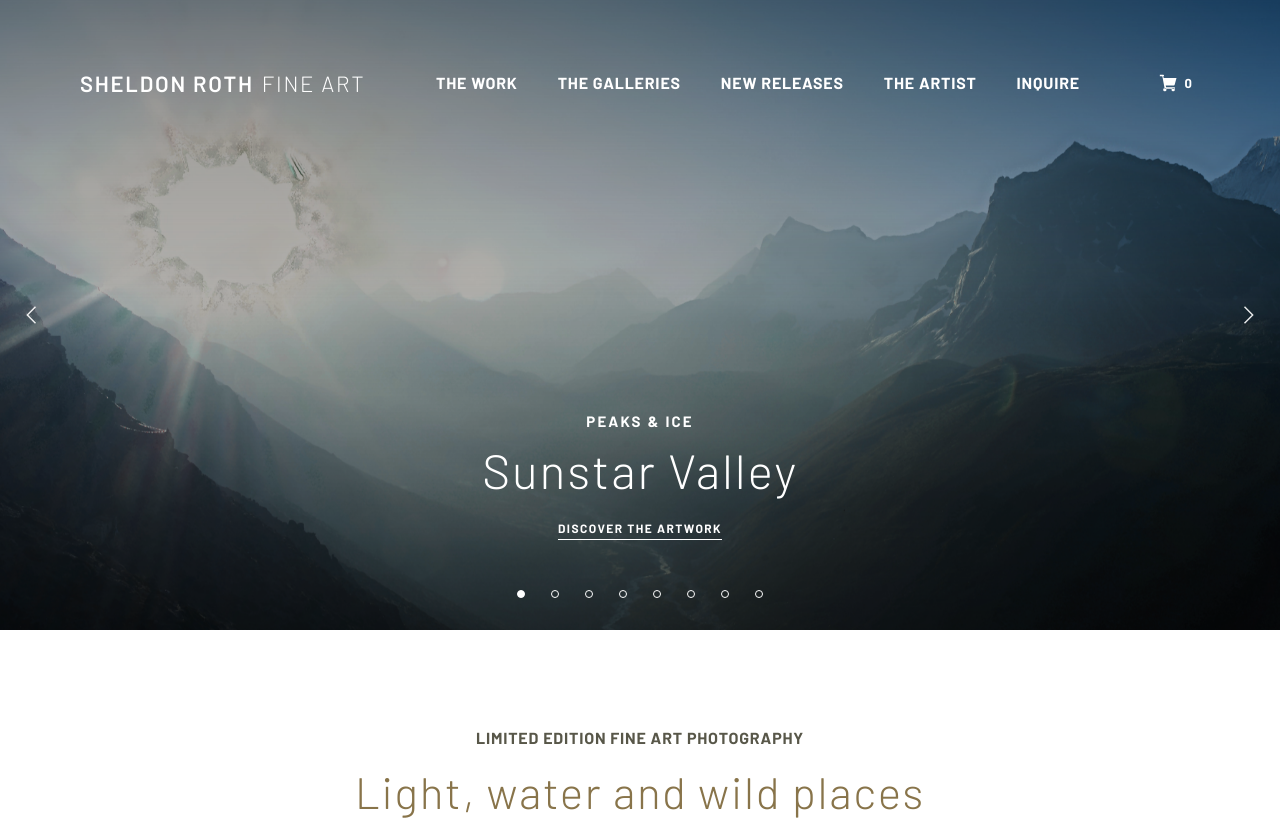
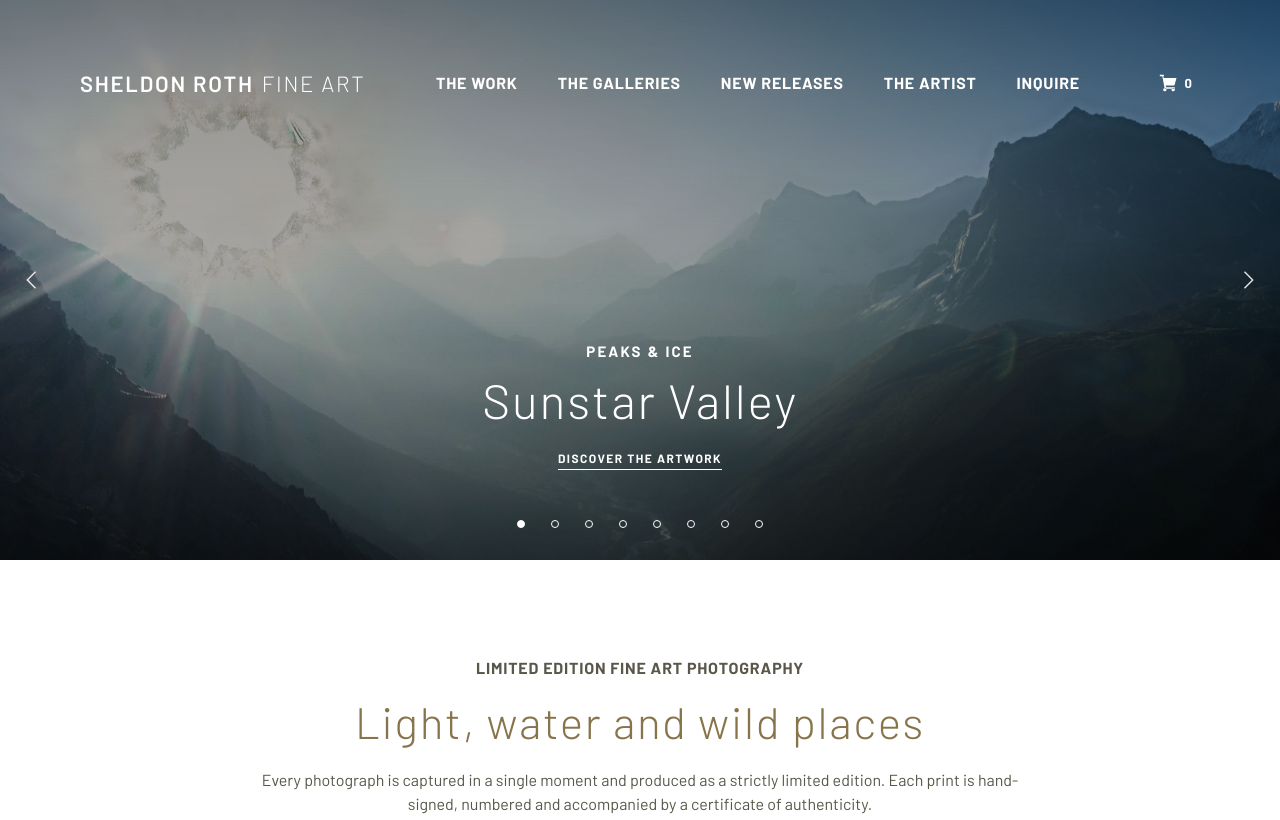
Before and after one commit to sheldonroth/sheldonroth, a Next.js app: page / in a window 1280 px wide. Shown: the top 820 px of the page. Built offline with nearby package versions, Linux system fonts and the light colour scheme.

Commit message:
Scale layout like lik.com on wide screens: 70vh heroes, full-width header, 1280px container and growing section padding above 1800px

```diff
--- a/src/app/(frontend)/artist/page.tsx
+++ b/src/app/(frontend)/artist/page.tsx
@@ -33,7 +33,7 @@ export default function ArtistPage() {
   const wide = getImage('snow-range');
   return (
     <>
-      <section className="relative h-[560px] w-full overflow-hidden bg-black md:h-[630px]">
+      <section className="lk-hero-h relative w-full overflow-hidden bg-black">
         <Image src={hero.src} alt="Frozen Symphony by Sheldon Roth" fill priority quality={90} sizes="100vw" className="object-cover" />
         <div className="lk-scrim absolute inset-0" />
         <div className="absolute inset-x-0 bottom-0 px-5 pb-[70px] text-center text-white md:pb-[90px]">
--- a/src/app/(frontend)/page.tsx
+++ b/src/app/(frontend)/page.tsx
@@ -61,7 +61,7 @@ export default function Home() {
       </section>
 
       {/* Feature panorama */}
-      <section className="relative h-[480px] overflow-hidden md:h-[600px]">
+      <section className="lk-hero-h relative overflow-hidden lg:mx-10">
         <Image quality={90} src={panoImg.src} alt={`${panorama.title} by Sheldon Roth`} fill sizes="100vw" className="object-cover" />
         <div className="lk-scrim absolute inset-0" />
         <div className="absolute inset-x-0 bottom-0 px-5 pb-16 text-center text-white md:pb-20">
--- a/src/app/globals.css
+++ b/src/app/globals.css
@@ -51,9 +51,16 @@ body {
 
 /* ---------- Layout rhythm (Lik: 1200px container, 100px section padding) ---------- */
 .lk-container { width: 100%; max-width: 1240px; margin: 0 auto; padding-left: 20px; padding-right: 20px; }
-.lk-container-wide { width: 100%; max-width: 1440px; margin: 0 auto; padding-left: 20px; padding-right: 20px; }
+.lk-container-wide { width: 100%; max-width: 1240px; margin: 0 auto; padding-left: 20px; padding-right: 20px; }
+/* lik.com widens its container from 1200px to 1280px on large desktops */
+@media (min-width: 1800px) { .lk-container, .lk-container-wide { max-width: 1320px; } }
 .lk-section { padding-top: 60px; padding-bottom: 60px; }
-@media (min-width: 1024px) { .lk-section { padding-top: 100px; padding-bottom: 100px; } }
+/* Lik section padding grows with the viewport: 100px at 1440, 190px at 2560 */
+@media (min-width: 1024px) { .lk-section { padding-top: clamp(100px, 7.4vw, 190px); padding-bottom: clamp(100px, 7.4vw, 190px); } }
+
+/* Lik heroes are 70% of the viewport height at every width (630px at 1440x900, 1008px at 2560x1440) */
+.lk-hero-h { height: 70vh; min-height: 480px; max-height: 1200px; }
+.lk-hero-h { height: 70svh; }
 
 /* ---------- Typography ---------- */
 .lk-nav { font-size: 16px; line-height: 16px; font-weight: 700; letter-spacing: 0.05em; text-transform: uppercase; }
--- a/src/components/HeroSlideshow.tsx
+++ b/src/components/HeroSlideshow.tsx
@@ -16,7 +16,7 @@ export interface HeroSlide {
 const INTERVAL = 7000;
 
 /**
- * Hero carousel matched to lik.com: 630px tall, centred copy (15px/700/0.14em eyebrow, 48px/300/0.04em title,
+ * Hero carousel matched to lik.com: 70vh tall (630px at 1440x900), centred copy (15px/700/0.14em eyebrow, 48px/300/0.04em title,
  * 12px/700 underlined CTA) on the measured bottom-up scrim linear-gradient(to top, .6, .3, 0).
  */
 export default function HeroSlideshow({ slides }: { slides: HeroSlide[] }) {
@@ -34,7 +34,7 @@ export default function HeroSlideshow({ slides }: { slides: HeroSlide[] }) {
 
   return (
     <section
-      className="relative h-[560px] w-full overflow-hidden bg-black md:h-[630px]"
+      className="lk-hero-h relative w-full overflow-hidden bg-black"
       onMouseEnter={() => setPaused(true)}
       onMouseLeave={() => setPaused(false)}
       aria-roledescription="carousel"
--- a/src/components/Navigation.tsx
+++ b/src/components/Navigation.tsx
@@ -51,7 +51,7 @@ export default function Navigation() {
       >
         {light && <div className="lk-scrim-top pointer-events-none absolute inset-0 -z-10 h-[180%]" />}
         <div
-          className={`mx-auto flex max-w-[1600px] items-center justify-between px-5 transition-all duration-300 lg:px-20 ${
+          className={`flex w-full items-center justify-between px-5 transition-all duration-300 lg:px-20 ${
             compact ? 'h-[70px] lg:h-[66px]' : 'h-[70px] lg:h-[166px]'
           }`}
         >
```
